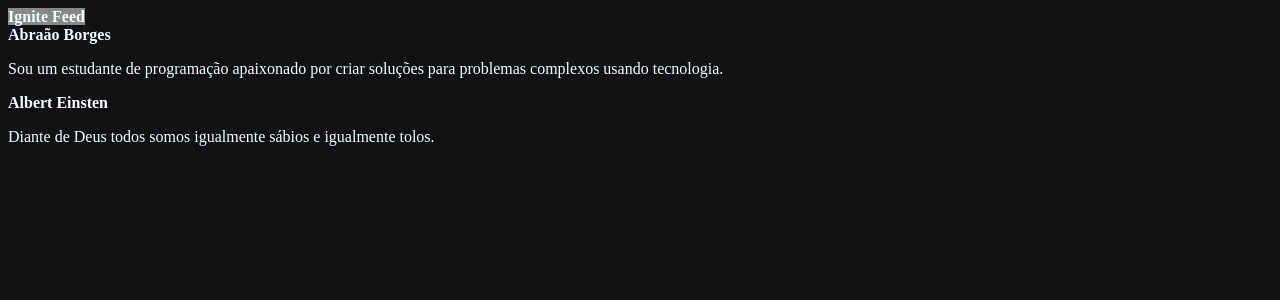
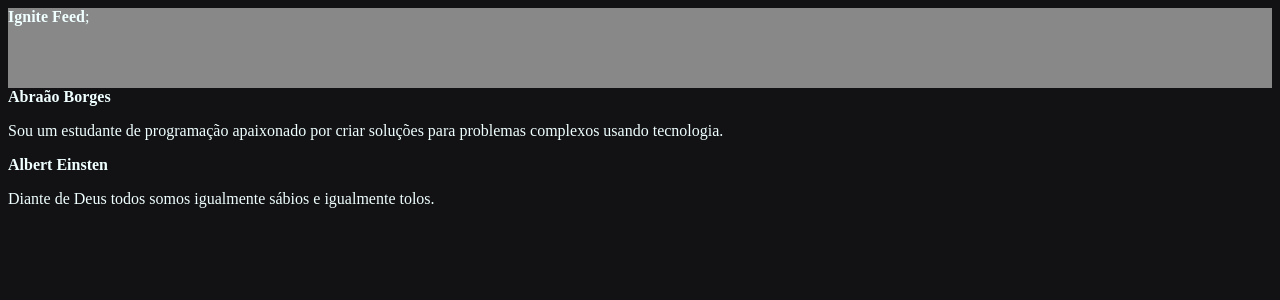
Before and after one commit to BorgesAbraao10/primeiro-projeto-react, a React (Vite) app in the folder feed/: page / in a window 1280 px wide. Shown: the top 300 px of the page. Built offline with nearby package versions, Linux system fonts and the light colour scheme.

Commit message:
last update

```diff
--- a/feed/src/components/header.jsx
+++ b/feed/src/components/header.jsx
@@ -1,5 +1,9 @@
 import style from "./Header.module.css";
 
 export function Header() {
-    return <strong className={style.header}>Ignite Feed</strong>;
+  return (
+  <header className={style.header}>
+    <strong>Ignite Feed</strong>;
+  </header>
+  );
 }
```
